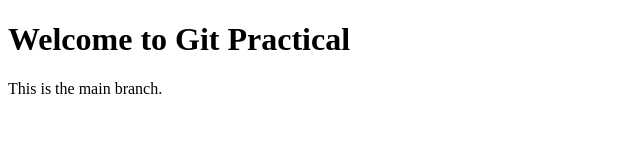
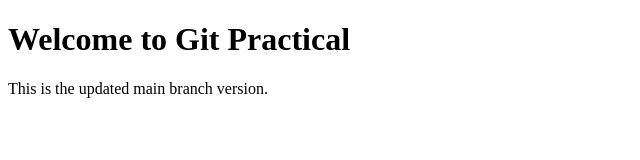
Before and after one commit to Mansi7799/Program12-Git-Merge, a plain HTML site: page index.html in a window 1280 px wide. Shown: the whole page, without its empty margins (0-640 px from the left). Drawn offline with Linux system fonts and the light colour scheme.

Commit message:
Updated content in main branch

```diff
--- a/index.html
+++ b/index.html
@@ -5,6 +5,6 @@
 </head>
 <body>
     <h1>Welcome to Git Practical</h1>
-    <p>This is the main branch.</p>
+    <p>This is the updated main branch version.</p>
 </body>
 </html>
```
